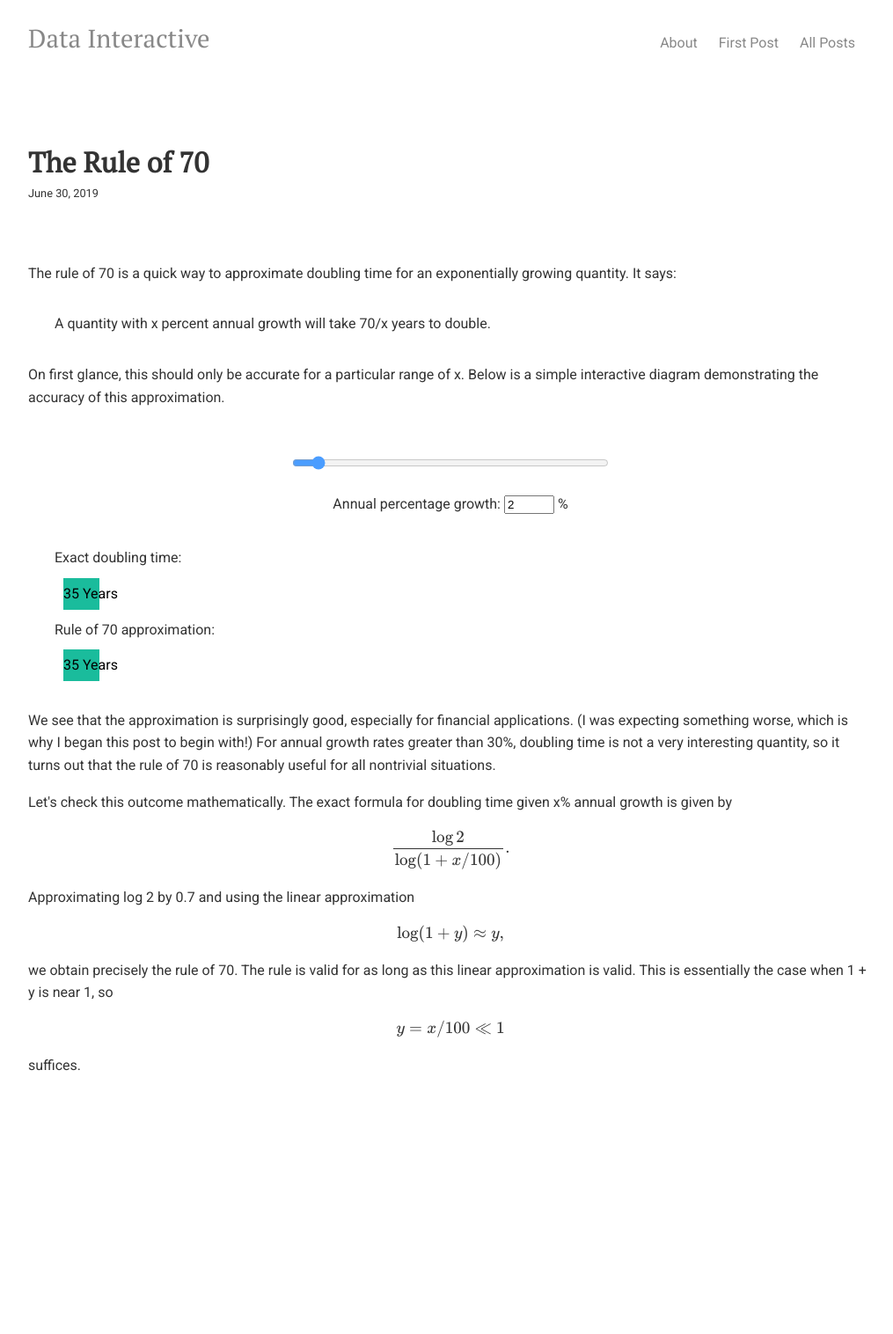
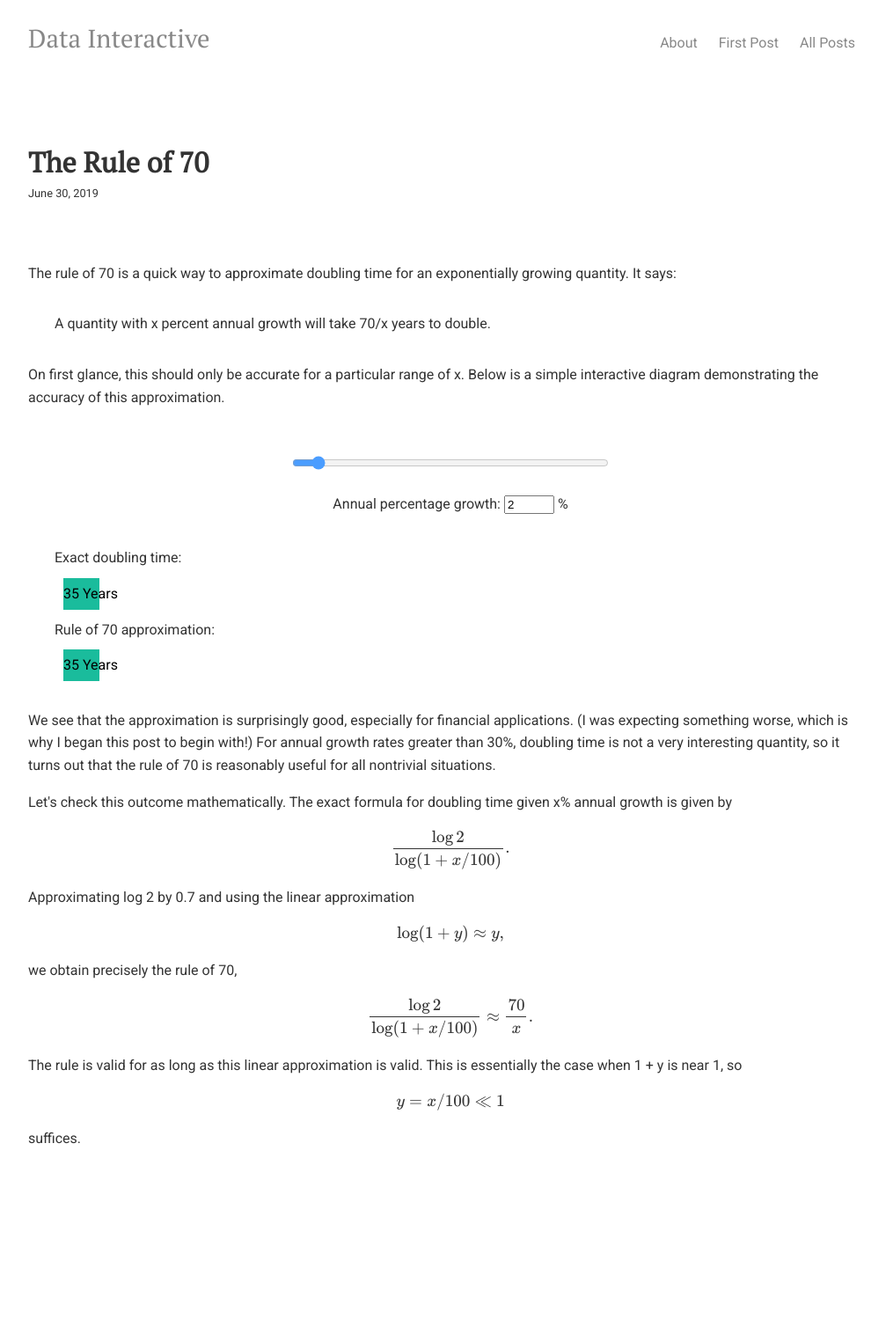
Before and after one commit to datainteractive/datainteractive.github.io, a Jekyll site: the page built from _posts/2019-06-30-the-rule-of-70.html, in a window 1280 px wide. Shown: the whole page at 88% size, without its empty margins (128-1143 px from the left). Built offline with Jekyll 4.4.1, drawn with Linux system fonts in a browser that asks for light colours; formulas are drawn with MathJax 3; comment, search, counter and statistics services are not loaded; before the commit the page ends 1433 px from its top, so only the background shows below that.

Commit message:
Update 2019-06-30-the-rule-of-70.html

```diff
--- a/_posts/2019-06-30-the-rule-of-70.html
+++ b/_posts/2019-06-30-the-rule-of-70.html
@@ -36,7 +36,9 @@
 $$\frac{\log 2}{\log(1 + x/100)}.$$
 Approximating log 2 by 0.7 and using the linear approximation
 $$\log(1 + y) \approx y,$$
-we obtain precisely the rule of 70. The rule is valid for as long as this linear approximation is valid. This is essentially the case when 1 + y is near 1, so
+we obtain precisely the rule of 70,
+$$\frac{\log 2}{\log(1 + x/100)} \approx \frac{70}{x}.$$
+The rule is valid for as long as this linear approximation is valid. This is essentially the case when 1 + y is near 1, so
 $$y = x/100 \ll 1$$
 suffices.
 </p>
```
